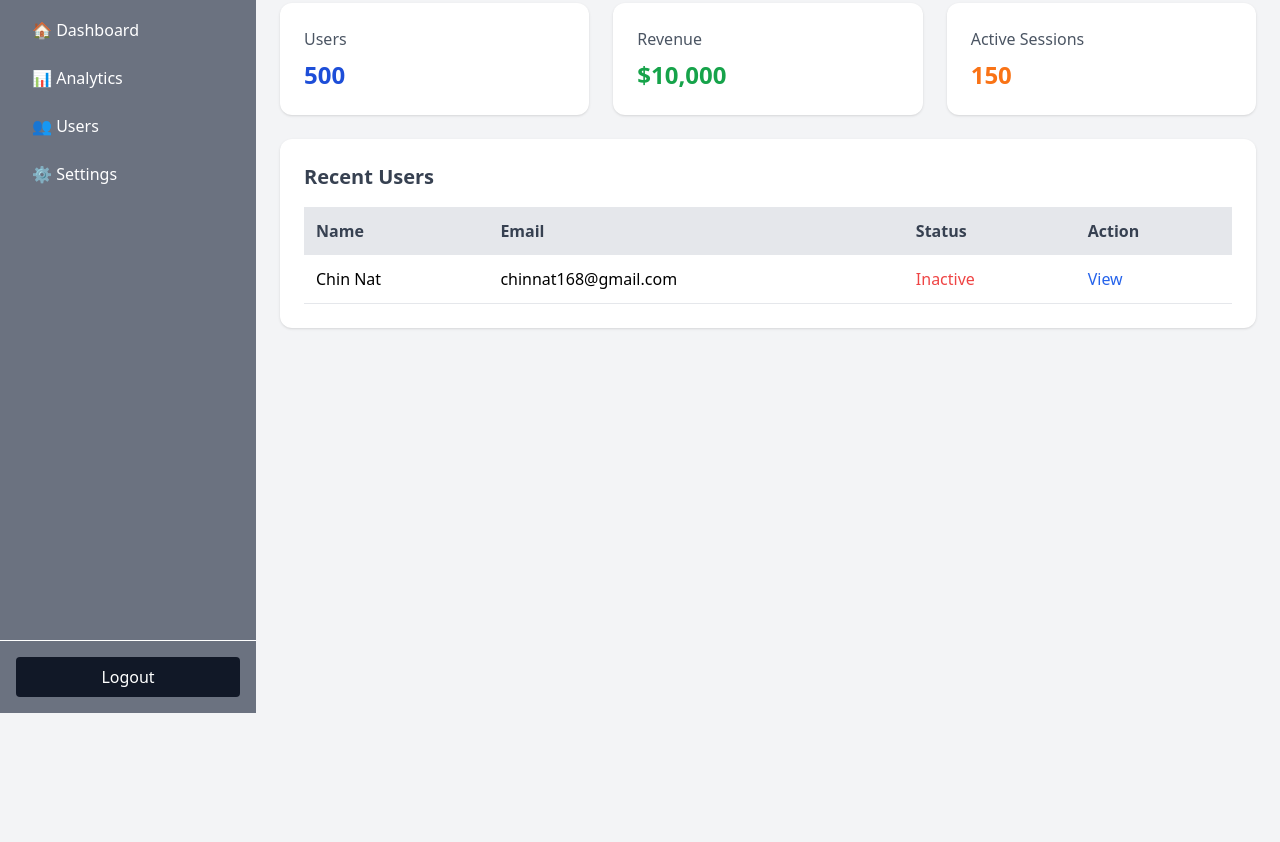
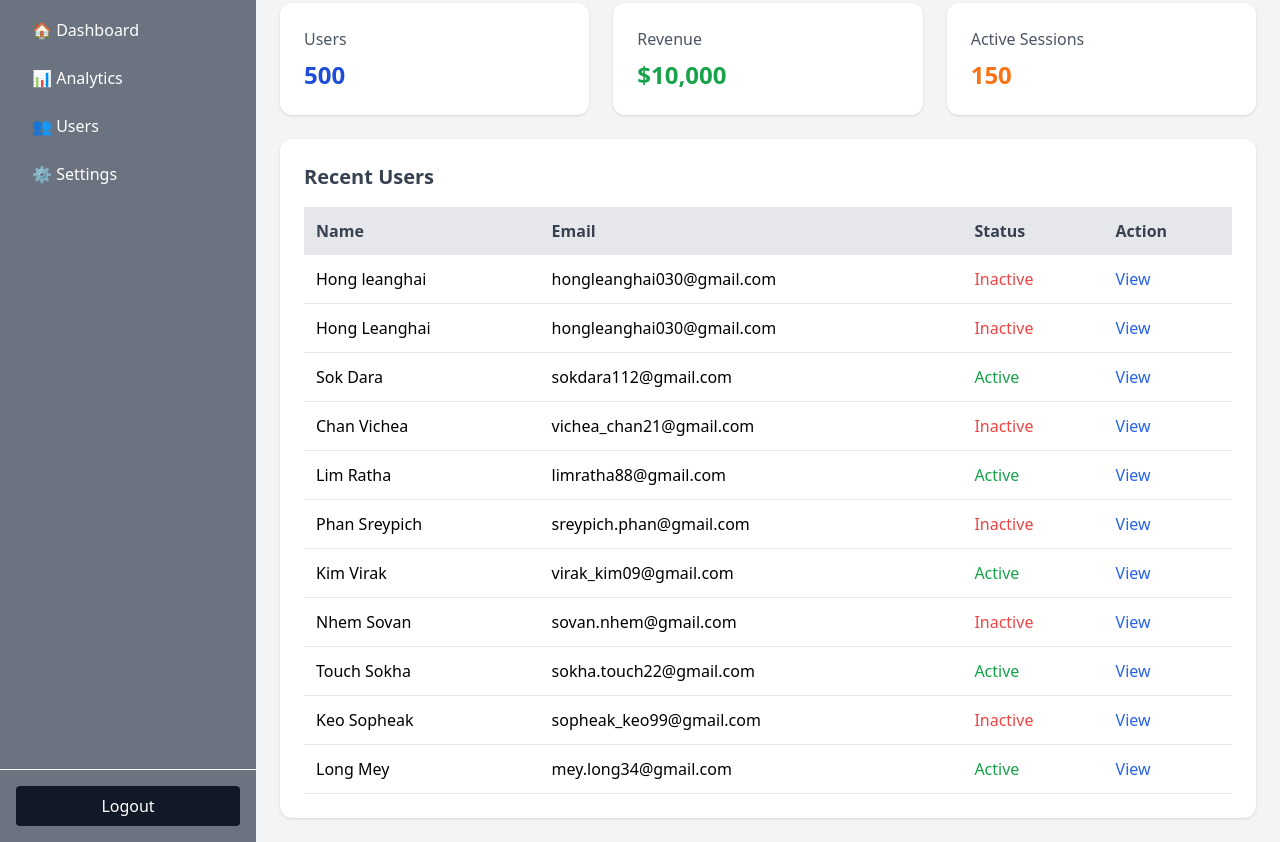
Before and after one commit to chinnat45/chin_natcode, a website: page index.html in a window 1280 px wide. Shown: the part 87-929 px from the top of the page. Before the commit the page ends 800 px from the top, so only its background shows below. Drawn offline with nearby package versions, Linux system fonts and the light colour scheme.

Commit message:
add name

```diff
--- a/index.html
+++ b/index.html
@@ -72,11 +72,80 @@
           <tbody>
 
             <tr class="border-b hover:bg-gray-50">
-              <td class="p-3">Chin Nat</td>
-              <td class="p-3">chinnat168@gmail.com</td>
+              <td class="p-3">Hong leanghai</td>
+              <td class="p-3">hongleanghai030@gmail.com</td>
               <td class="p-3"><span class="text-red-500 font-medium">Inactive</span></td>
               <td class="p-3"><button class="text-blue-600 hover:underline">View</button></td>
             </tr>
+            <tr class="border-b hover:bg-gray-50">
+  <td class="p-3">Hong Leanghai</td>
+  <td class="p-3">hongleanghai030@gmail.com</td>
+  <td class="p-3"><span class="text-red-500 font-medium">Inactive</span></td>
+  <td class="p-3"><button class="text-blue-600 hover:underline">View</button></td>
+</tr>
+
+<tr class="border-b hover:bg-gray-50">
+  <td class="p-3">Sok Dara</td>
+  <td class="p-3">sokdara112@gmail.com</td>
+  <td class="p-3"><span class="text-green-600 font-medium">Active</span></td>
+  <td class="p-3"><button class="text-blue-600 hover:underline">View</button></td>
+</tr>
+
+<tr class="border-b hover:bg-gray-50">
+  <td class="p-3">Chan Vichea</td>
+  <td class="p-3">vichea_chan21@gmail.com</td>
+  <td class="p-3"><span class="text-red-500 font-medium">Inactive</span></td>
+  <td class="p-3"><button class="text-blue-600 hover:underline">View</button></td>
+</tr>
+
+<tr class="border-b hover:bg-gray-50">
+  <td class="p-3">Lim Ratha</td>
+  <td class="p-3">limratha88@gmail.com</td>
+  <td class="p-3"><span class="text-green-600 font-medium">Active</span></td>
+  <td class="p-3"><button class="text-blue-600 hover:underline">View</button></td>
+</tr>
+
+<tr class="border-b hover:bg-gray-50">
+  <td class="p-3">Phan Sreypich</td>
+  <td class="p-3">sreypich.phan@gmail.com</td>
+  <td class="p-3"><span class="text-red-500 font-medium">Inactive</span></td>
+  <td class="p-3"><button class="text-blue-600 hover:underline">View</button></td>
+</tr>
+
+<tr class="border-b hover:bg-gray-50">
+  <td class="p-3">Kim Virak</td>
+  <td class="p-3">virak_kim09@gmail.com</td>
+  <td class="p-3"><span class="text-green-600 font-medium">Active</span></td>
+  <td class="p-3"><button class="text-blue-600 hover:underline">View</button></td>
+</tr>
+
+<tr class="border-b hover:bg-gray-50">
+  <td class="p-3">Nhem Sovan</td>
+  <td class="p-3">sovan.nhem@gmail.com</td>
+  <td class="p-3"><span class="text-red-500 font-medium">Inactive</span></td>
+  <td class="p-3"><button class="text-blue-600 hover:underline">View</button></td>
+</tr>
+
+<tr class="border-b hover:bg-gray-50">
+  <td class="p-3">Touch Sokha</td>
+  <td class="p-3">sokha.touch22@gmail.com</td>
+  <td class="p-3"><span class="text-green-600 font-medium">Active</span></td>
+  <td class="p-3"><button class="text-blue-600 hover:underline">View</button></td>
+</tr>
+
+<tr class="border-b hover:bg-gray-50">
+  <td class="p-3">Keo Sopheak</td>
+  <td class="p-3">sopheak_keo99@gmail.com</td>
+  <td class="p-3"><span class="text-red-500 font-medium">Inactive</span></td>
+  <td class="p-3"><button class="text-blue-600 hover:underline">View</button></td>
+</tr>
+
+<tr class="border-b hover:bg-gray-50">
+  <td class="p-3">Long Mey</td>
+  <td class="p-3">mey.long34@gmail.com</td>
+  <td class="p-3"><span class="text-green-600 font-medium">Active</span></td>
+  <td class="p-3"><button class="text-blue-600 hover:underline">View</button></td>
+</tr>
 
           </tbody>
         </table>
```
